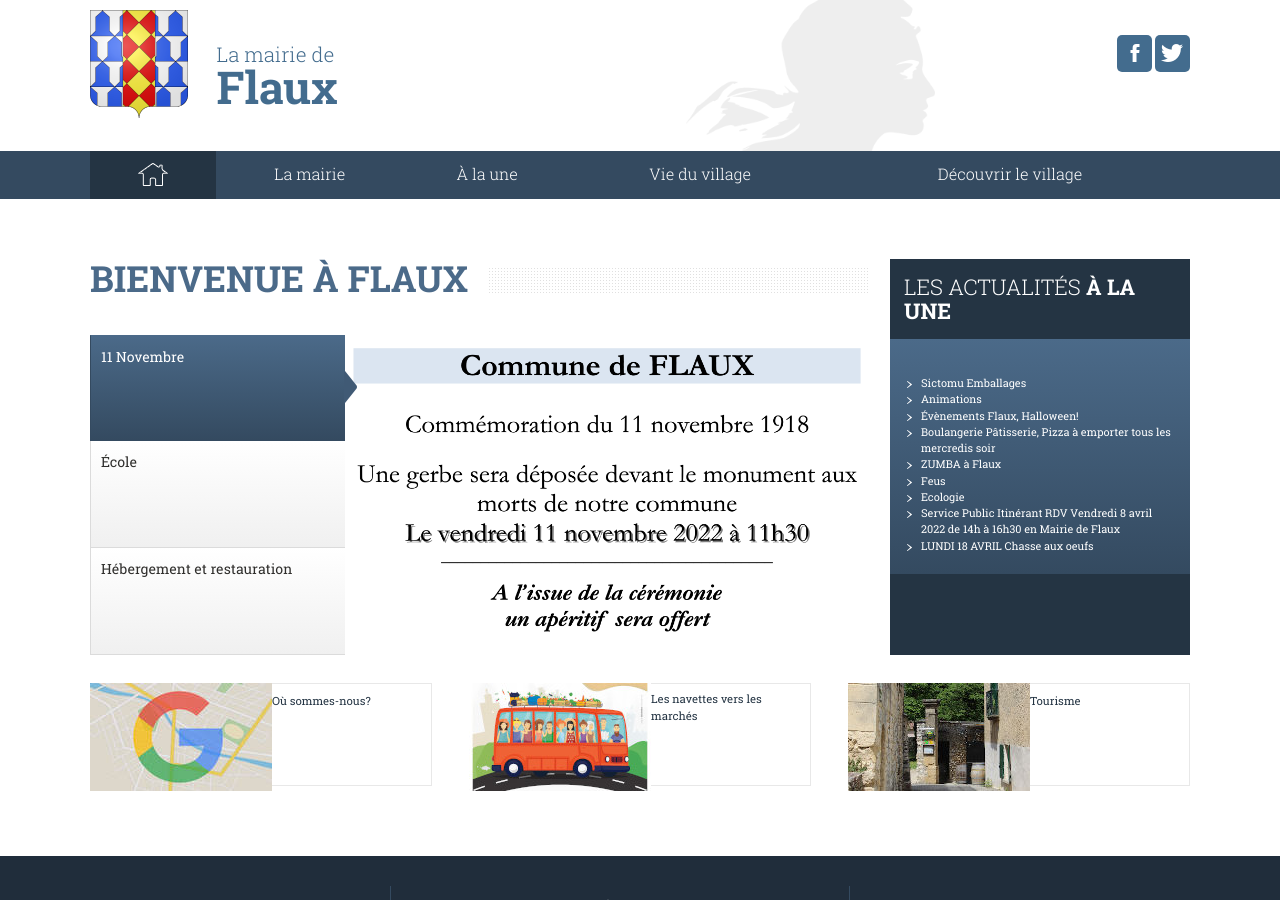
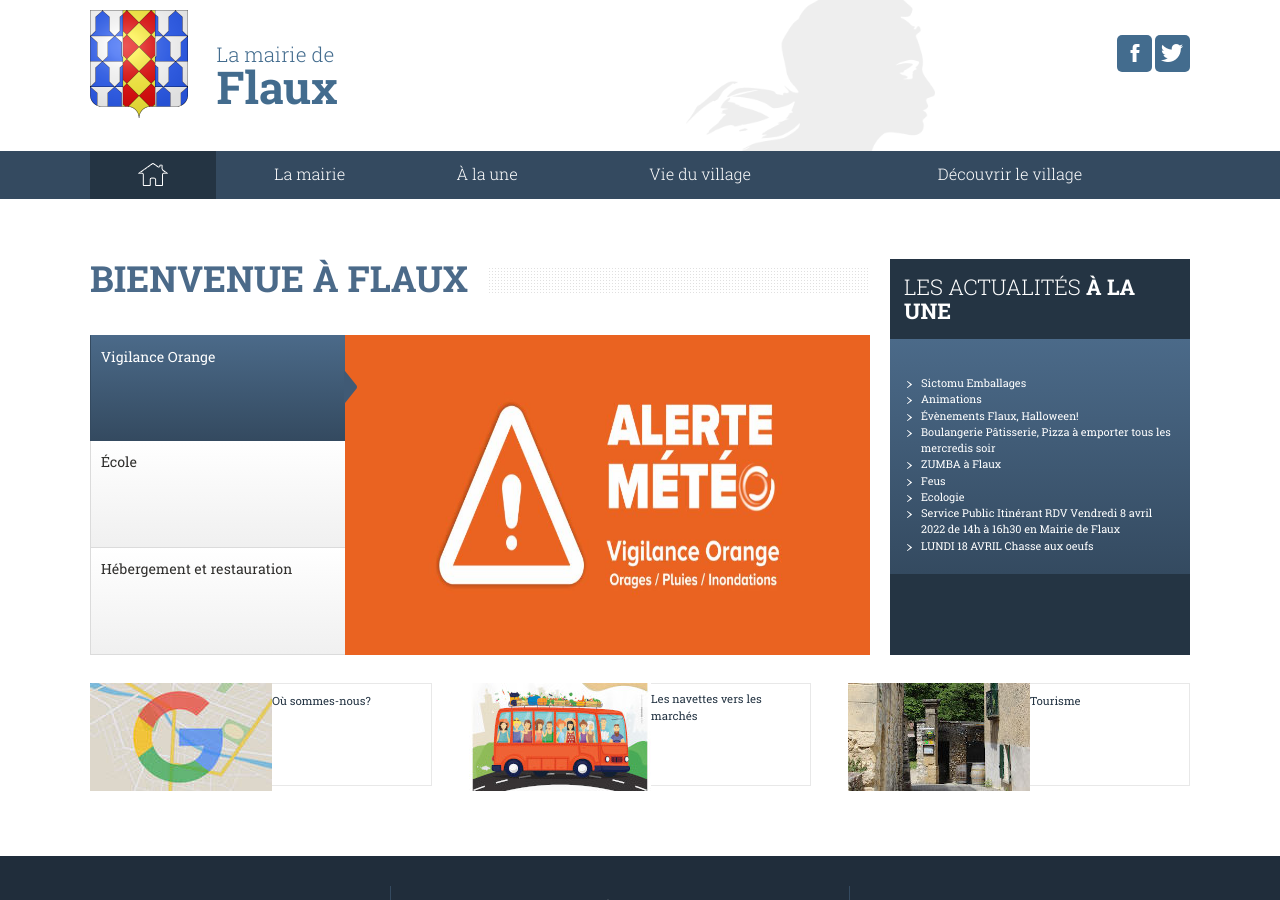
Before and after one commit to Flaux-Village/flaux-village.github.io, a Jekyll site: the page built from index.md, in a window 1280 px wide and 900 px high. Built offline with Jekyll 4.4.1, drawn with Linux system fonts in a browser that asks for light colours.

Commit message:
Update index.md

```diff
--- a/index.md
+++ b/index.md
@@ -5,10 +5,10 @@ description: Portail du village de Flaux
 keywords: mairie, commune, flaux, gard
 titre_page: Bienvenue à Flaux
 onglets_principaux:
-- titre: 11 Novembre
+- titre: Vigilance Orange
   addresse:
-  illustration: /assets/flyer/11nov22.png
-  description_illustration: 11 novembre .
+  illustration: /assets/flyer/alertemeteo.jpeg
+  description_illustration: vigilance orange
 - titre: École
   addresse: /ecole.html
   illustration: /assets/illustrations/525_320_Flauxbanner3_3614.jpg
```
